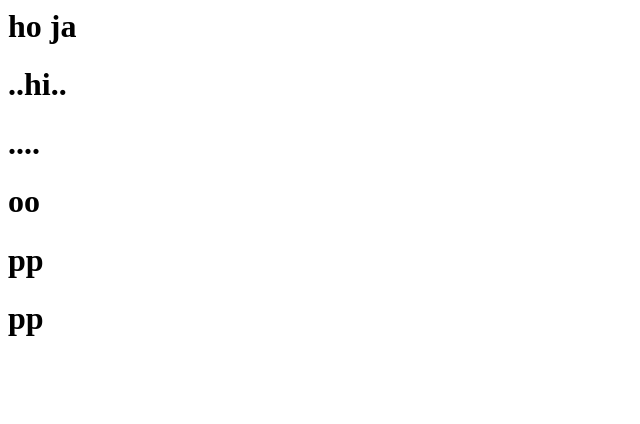
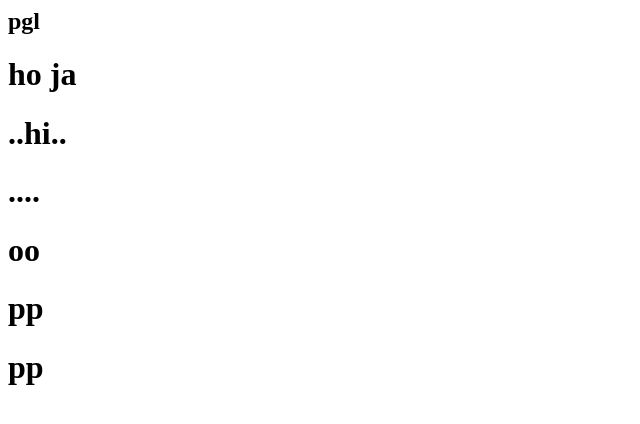
Before and after one commit to 1durvesh/adityarepo, a plain HTML site: page index.html in a window 1280 px wide. Shown: the whole page, without its empty margins (0-640 px from the left). Drawn offline with Linux system fonts and the light colour scheme.

Commit message:
llllpp00

```diff
--- a/index.html
+++ b/index.html
@@ -1,3 +1,4 @@
+<h2>pgl</h2>
 <h1>ho ja</h1>
 <h1>..hi..</h1>
 <h1>....</h1>
```
